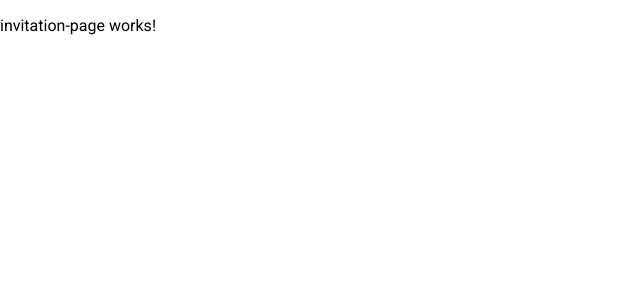
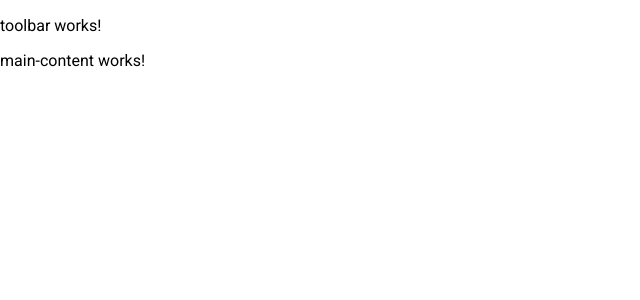
Before and after one commit to buckpower/Wedding, an Angular app in the folder wedding-front/: page /invitation in a window 1280 px wide. Shown: the top 300 px of the page, without its empty margins (0-640 px from the left). Built offline with nearby package versions, Linux system fonts and the light colour scheme.

Commit message:
Add sidenav

```diff
--- /dev/null
+++ b/wedding-front/src/app/invitation/components/sidenav/sidenav.component.html
@@ -0,0 +1,2 @@
+<app-toolbar></app-toolbar>
+<router-outlet></router-outlet>
--- a/wedding-front/src/app/invitation/invitation-page/invitation-page.component.ts
+++ b/wedding-front/src/app/invitation/invitation-page/invitation-page.component.ts
@@ -3,9 +3,7 @@ import { Component, OnInit } from '@angular/core';
 @Component({
   selector: 'app-invitation-page',
   template: `
-    <p>
-      invitation-page works!
-    </p>
+    <app-sidenav></app-sidenav>
   `,
   styles: [
   ]
--- a/wedding-front/src/app/invitation/invitation.module.ts
+++ b/wedding-front/src/app/invitation/invitation.module.ts
@@ -1,21 +1,25 @@
 import { NgModule } from '@angular/core';
 import { CommonModule } from '@angular/common';
 
+import { FormsModule } from '@angular/forms';
 
 import { InvitationRoutingModule } from './invitation-routing.module';
 import { InvitationPageComponent } from './invitation-page/invitation-page.component';
 import { ToolbarComponent } from './components/toolbar/toolbar.component';
 import { MainContentComponent } from './components/main-content/main-content.component';
+import { SidenavComponent } from './components/sidenav/sidenav.component';
 
 
 @NgModule({
   declarations: [
     InvitationPageComponent,
     ToolbarComponent,
-    MainContentComponent
+    MainContentComponent,
+    SidenavComponent
   ],
   imports: [
     CommonModule,
+    FormsModule,
     InvitationRoutingModule
   ]
 })
```
Also changed, not shown: wedding-front/src/app/invitation/components/sidenav/sidenav.component.ts (added, +10 -0 lines), wedding-front/src/app/invitation/invitation-routing.module.ts (+7 -1 lines), wedding-front/src/app/invitation/components/sidenav/sidenav.component.scss (added).
